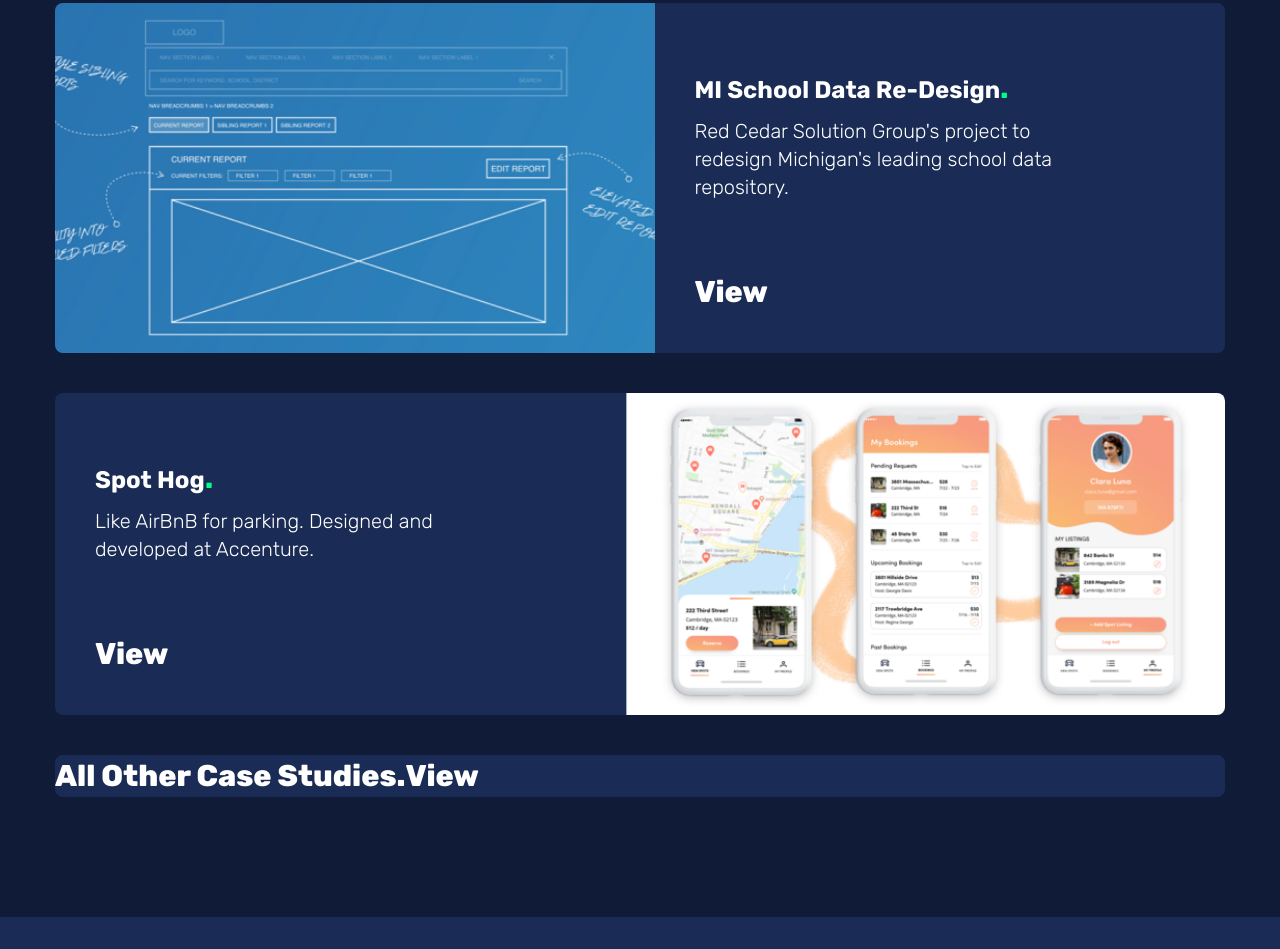
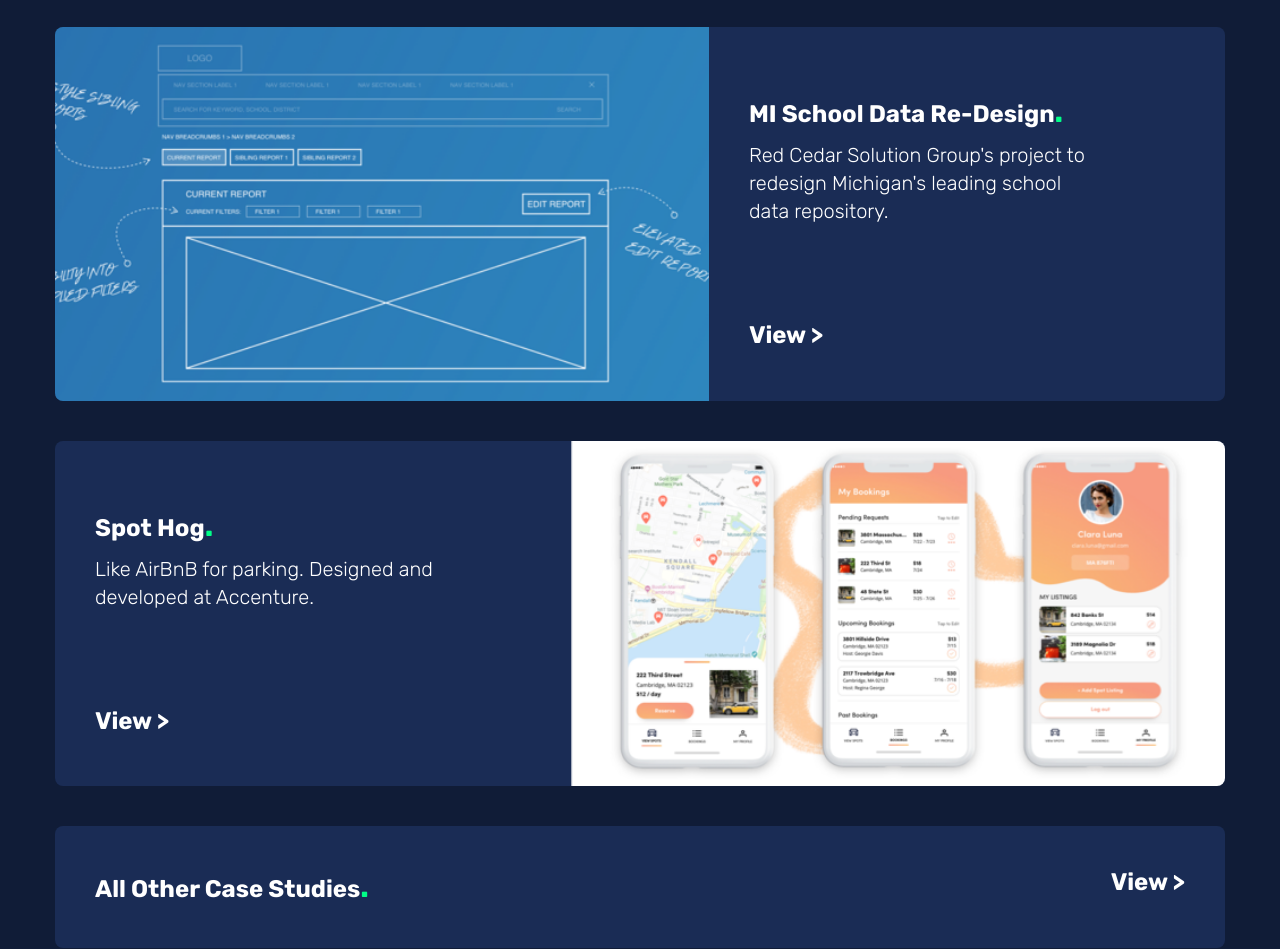
Before and after one commit to bsberg/brian-portfolio, a website built with Parcel: page index.html in a window 1280 px wide. Shown: the part 1382-2331 px from the top of the page. Built offline with nearby package versions, Linux system fonts and the light colour scheme.

Commit message:
work section wip

```diff
--- a/css/styles.css
+++ b/css/styles.css
@@ -72,7 +72,6 @@
   font-weight: 700;
 }
 
-
 .container {
   padding-right: 15px;
   padding-left: 15px;
@@ -139,7 +138,6 @@
 
 .work-card {
   background-color: #1A2C55;
-  width: 100%;
   border-radius: 8px;
   display: flex;
   margin-bottom: 40px;
@@ -155,10 +153,21 @@
 }
 
 .work-card-content {
-  width: 45%;
+  width: 40%;
   padding: 40px;
   display: flex;
   flex-direction: column;
+}
+
+.work-card:hover {
+  box-shadow: 0 0 0 3px #00FF87;
+}
+
+.work-card:hover .view-link {
+  text-decoration: underline;
+  text-decoration-color: #00FF87;
+  text-decoration-thickness: 3px;
+
 }
 
 .work-card-content h5 {
@@ -171,7 +180,7 @@
 }
 
 .work-card-image {
-  width: 55%;
+  width: 60%;
   display: flex;
 }
 
@@ -182,3 +191,9 @@
   background-repeat: no-repeat;
   height: 100%;
 }
+
+.all-other-case-studies {
+  padding: 40px;
+  display: flex;
+  justify-content: space-between;
+}
--- a/index.html
+++ b/index.html
@@ -52,7 +52,7 @@
 
         <p class="light">A sharpened focus on user needs and a new look at business needs.</p>
 
-        <h3>View</h3>
+        <h5 class="view-link">View ></h5>
       </div>
 
       <div class="work-card-image">
@@ -66,7 +66,7 @@
 
         <p class="light">Red Cedar Solution Group's project to redesign Michigan's leading school data repository.</p>
 
-        <h3>View</h3>
+        <h5 class="view-link">View ></h5>
       </div>
 
       <div class="work-card-image">
@@ -80,7 +80,7 @@
 
         <p class="light">Like AirBnB for parking. Designed and developed at Accenture.</p>
 
-        <h3>View</h3>
+        <h5 class="view-link">View ></h5>
       </div>
 
       <div class="work-card-image">
@@ -88,10 +88,10 @@
       </div>
     </a>
 
-    <a class="work-card">
-      <h3>All Other Case Studies.</h3>
+    <a class="work-card all-other-case-studies">
+      <h5>All Other Case Studies<span>.</span></h5>
 
-      <h3>View</h3>
+      <h5 class="view-link">View ></h5>
     </a>
 
   </div>
```
